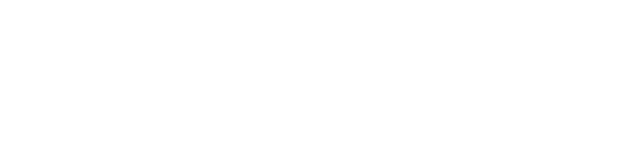
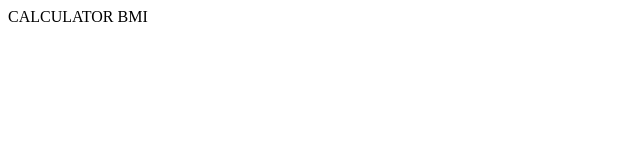
Before and after one commit to revou-fundamental-course/4-mar-24-bungikhwan, a plain HTML site: page index.html in a window 1280 px wide. Shown: the whole page, without its empty margins (0-640 px from the left). Drawn offline with Linux system fonts and the light colour scheme.

Commit message:
two commit

```diff
--- a/index.html
+++ b/index.html
@@ -5,4 +5,8 @@
         <meta name="viewport" content="widht=device-widht, initial-scale=1.0">
         <title> Mini Project Calculator BMI</title>
     </head>
+
+    <header> CALCULATOR BMI</header>
+
+
 </html>
```
